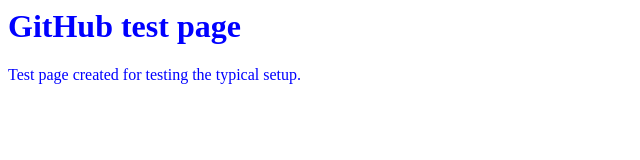
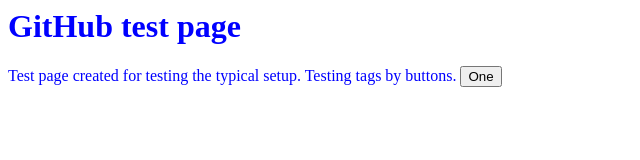
Before and after one commit to teamkingpins/typical, a plain HTML site: page index.html in a window 1280 px wide. Shown: the whole page, without its empty margins (0-640 px from the left). Drawn offline with Linux system fonts and the light colour scheme.

Commit message:
Update index.html

```diff
--- a/index.html
+++ b/index.html
@@ -21,6 +21,10 @@
 
 Test page created for testing the typical setup.
 
+Testing tags by buttons.
+<button type="button">One</button>
+
+
 </body>
 
 </html>
```
